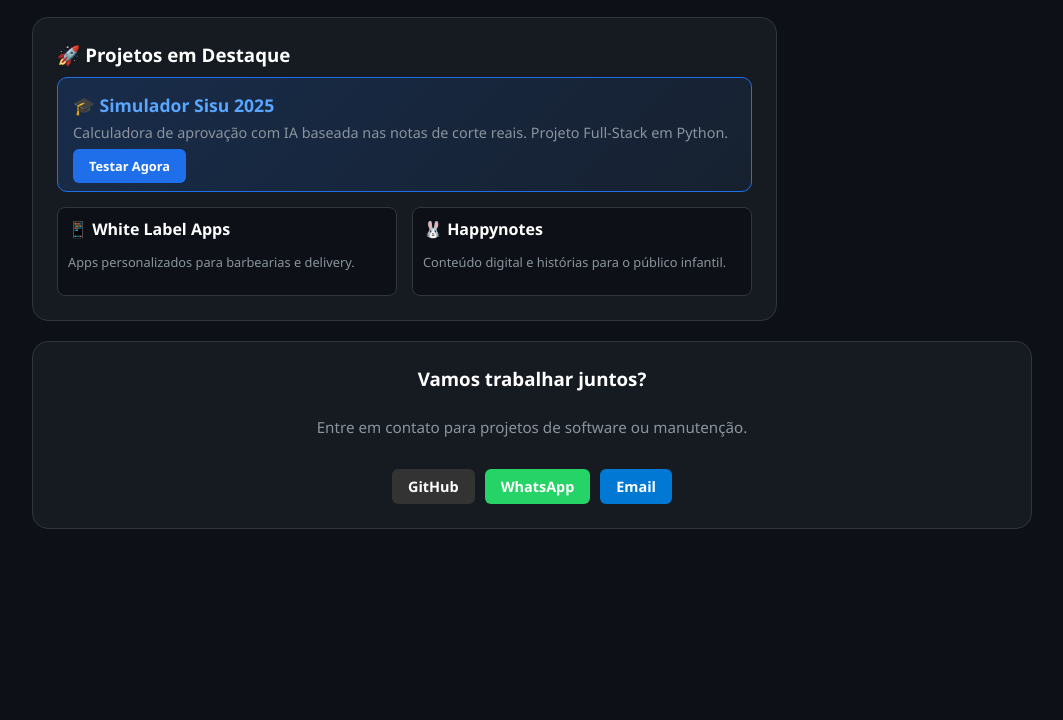
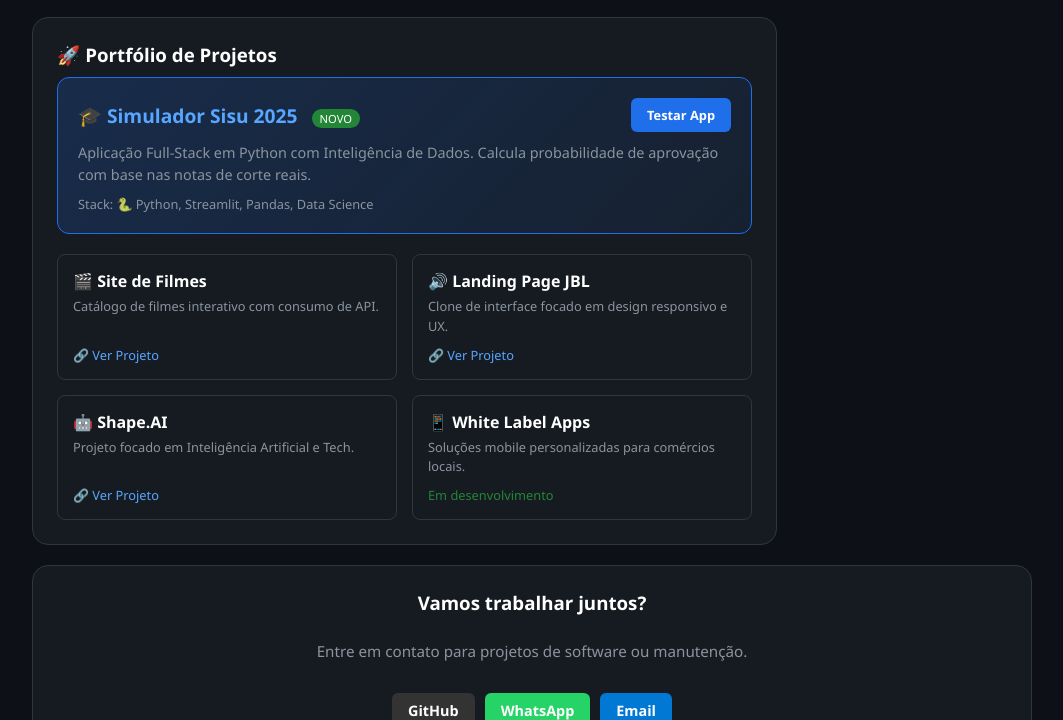
Before and after one commit to Lucasgtlara/lucasgtlara.github.io, a plain HTML site: page index.html in a window 1280 px wide. Shown: the part 499-1219 px from the top of the page, without its empty margins (108-1171 px from the left). Before the commit the page ends 1048 px from the top, so only its background shows below. Drawn offline with Linux system fonts and the light colour scheme.

Commit message:
Update project section titles and styles

```diff
--- a/index.html
+++ b/index.html
@@ -136,26 +136,57 @@
         </div>
 
         <div class="card projects">
-            <h3>🚀 Projetos em Destaque</h3>
+            <h3>🚀 Portfólio de Projetos</h3>
 
-            <div style="background: linear-gradient(135deg, #1f6feb33, #1f6feb11); padding: 15px; border-radius: 10px; border: 1px solid #1f6feb; margin-bottom: 15px;">
-                <strong style="color: #58a6ff; font-size: 1.1rem;">🎓 Simulador Sisu 2025</strong>
-                <p style="font-size: 0.9rem; margin: 5px 0 10px 0;">Calculadora de aprovação com IA baseada nas notas de corte reais. Projeto Full-Stack em Python.</p>
-                <a href="https://simulador-sisu-2025.streamlit.app" target="_blank" class="btn" style="background-color: #1f6feb; font-size: 0.8rem;">Testar Agora</a>
+            <div style="background: linear-gradient(135deg, #1f6feb33, #1f6feb11); padding: 20px; border-radius: 12px; border: 1px solid #1f6feb; margin-bottom: 20px;">
+                <div style="display: flex; justify-content: space-between; align-items: center; flex-wrap: wrap; gap: 10px;">
+                    <div>
+                        <strong style="color: #58a6ff; font-size: 1.2rem;">🎓 Simulador Sisu 2025</strong>
+                        <span style="background: #238636; color: white; padding: 2px 8px; border-radius: 10px; font-size: 0.7rem; margin-left: 10px;">NOVO</span>
+                    </div>
+                    <a href="https://simulador-sisu-2025.streamlit.app" target="_blank" class="btn" style="background-color: #1f6feb; font-size: 0.8rem; padding: 8px 16px;">Testar App</a>
+                </div>
+                <p style="font-size: 0.9rem; margin: 10px 0; color: #8b949e;">
+                    Aplicação Full-Stack em Python com Inteligência de Dados. Calcula probabilidade de aprovação com base nas notas de corte reais.
+                </p>
+                <div style="font-size: 0.8rem; color: #8b949e;">Stack: 🐍 Python, Streamlit, Pandas, Data Science</div>
             </div>
 
             <div style="display: grid; grid-template-columns: 1fr 1fr; gap: 15px;">
-                <div style="background: #0d1117; padding: 10px; border-radius: 8px; border: 1px solid #30363d;">
-                    <strong style="color: #fff;">📱 White Label Apps</strong>
-                    <p style="font-size: 0.8rem;">Apps personalizados para barbearias e delivery.</p>
+
+                <div style="background: #161b22; padding: 15px; border-radius: 8px; border: 1px solid #30363d; display: flex; flex-direction: column; justify-content: space-between;">
+                    <div>
+                        <strong style="color: #fff;">🎬 Site de Filmes</strong>
+                        <p style="font-size: 0.8rem; margin: 5px 0 10px 0; color: #8b949e;">Catálogo de filmes interativo com consumo de API.</p>
+                    </div>
+                    <a href="https://lucasgtlara.github.io/Site-Filmes" target="_blank" style="color: #58a6ff; font-size: 0.8rem; text-decoration: none;">🔗 Ver Projeto</a>
                 </div>
-                <div style="background: #0d1117; padding: 10px; border-radius: 8px; border: 1px solid #30363d;">
-                    <strong style="color: #fff;">🐰 Happynotes</strong>
-                    <p style="font-size: 0.8rem;">Conteúdo digital e histórias para o público infantil.</p>
+
+                <div style="background: #161b22; padding: 15px; border-radius: 8px; border: 1px solid #30363d; display: flex; flex-direction: column; justify-content: space-between;">
+                    <div>
+                        <strong style="color: #fff;">🔊 Landing Page JBL</strong>
+                        <p style="font-size: 0.8rem; margin: 5px 0 10px 0; color: #8b949e;">Clone de interface focado em design responsivo e UX.</p>
+                    </div>
+                    <a href="https://lucasgtlara.github.io/site-jbl" target="_blank" style="color: #58a6ff; font-size: 0.8rem; text-decoration: none;">🔗 Ver Projeto</a>
+                </div>
+
+                <div style="background: #161b22; padding: 15px; border-radius: 8px; border: 1px solid #30363d; display: flex; flex-direction: column; justify-content: space-between;">
+                    <div>
+                        <strong style="color: #fff;">🤖 Shape.AI</strong>
+                        <p style="font-size: 0.8rem; margin: 5px 0 10px 0; color: #8b949e;">Projeto focado em Inteligência Artificial e Tech.</p>
+                    </div>
+                    <a href="https://lucasgtlara.github.io/Shape.Ai" target="_blank" style="color: #58a6ff; font-size: 0.8rem; text-decoration: none;">🔗 Ver Projeto</a>
+                </div>
+
+                <div style="background: #161b22; padding: 15px; border-radius: 8px; border: 1px solid #30363d; display: flex; flex-direction: column; justify-content: space-between;">
+                    <div>
+                        <strong style="color: #fff;">📱 White Label Apps</strong>
+                        <p style="font-size: 0.8rem; margin: 5px 0 10px 0; color: #8b949e;">Soluções mobile personalizadas para comércios locais.</p>
+                    </div>
+                    <span style="color: #238636; font-size: 0.8rem;">Em desenvolvimento</span>
                 </div>
             </div>
         </div>
-
         <div class="card" style="grid-column: span 4; text-align: center;">
             <h3>Vamos trabalhar juntos?</h3>
             <p>Entre em contato para projetos de software ou manutenção.</p>
```
